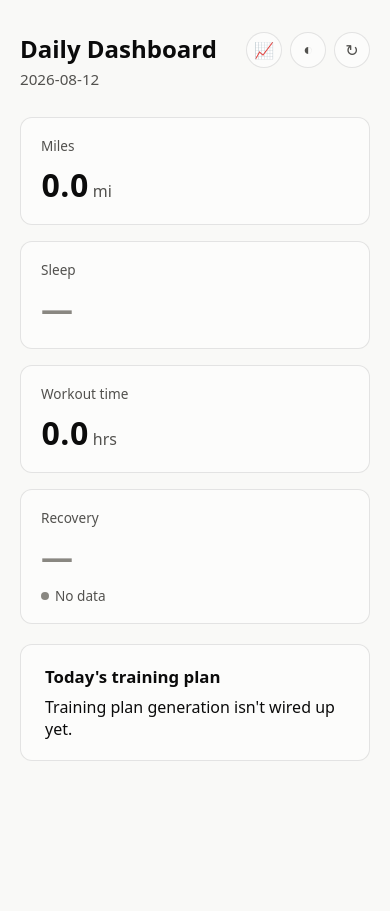
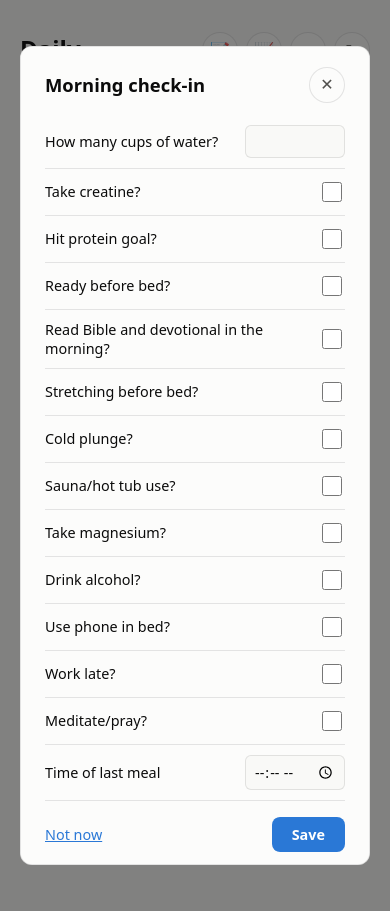
Before and after one commit to briantdav/personal-health-agent, a FastAPI app: page / in a window 390 px wide. Run offline with FastAPI, Linux system fonts and the light colour scheme; data that the repository does not hold is empty.

Commit message:
Add morning journal habit tracker as a dashboard modal
- src/journal/db.py: journal_entries table in the shared data/history.db
  (separate table from Garmin's daily_metrics, joinable by date later)
- src/web/journal.py: one QUESTIONS list (14 habits: water, creatine,
  protein goal, ready before bed, devotional, stretching, cold plunge,
  sauna/hot tub, magnesium, alcohol + drink count/time, phone in bed,
  work late, meditate/pray, last meal time) drives the form, submit
  parsing, and storage instead of hardcoding each field repeatedly
- dashboard.html: modal (not a separate page), auto-opens once/day
  until submitted or dismissed, reopens via a header icon, submits via
  fetch with no page reload
- requirements.txt: python-multipart, needed for request.form() parsing
- 16 new tests covering parsing, storage, and the FastAPI routes

Co-Authored-By: Claude Sonnet 5 <noreply@anthropic.com>

```diff
--- a/requirements.txt
+++ b/requirements.txt
@@ -8,3 +8,4 @@ fastapi
 uvicorn
 jinja2
 httpx
+python-multipart  # request.form() parsing, used by the journal submit route
--- a/src/web/app.py
+++ b/src/web/app.py
@@ -6,12 +6,15 @@ Run with: uvicorn src.web.app:app --reload
 from __future__ import annotations
 
 import json
+from datetime import date
 from pathlib import Path
 
 from fastapi import FastAPI, Request
+from fastapi.responses import JSONResponse
 from fastapi.staticfiles import StaticFiles
 from fastapi.templating import Jinja2Templates
 
+from src.web import journal
 from src.web.metrics import get_dashboard_metrics
 from src.web.trends import get_trends
 
@@ -25,7 +28,24 @@ templates = Jinja2Templates(directory=BASE_DIR / "templates")
 @app.get("/")
 def dashboard(request: Request):
     metrics = get_dashboard_metrics()
-    return templates.TemplateResponse(request, "dashboard.html", {"metrics": metrics})
+    return templates.TemplateResponse(
+        request,
+        "dashboard.html",
+        {
+            "metrics": metrics,
+            "journal_questions": journal.QUESTIONS,
+            "journal_values": journal.get_values(),
+            "journal_already_submitted": journal.already_submitted(),
+        },
+    )
+
+
+@app.post("/journal")
+async def journal_submit(request: Request):
+    form = dict(await request.form())
+    entry_date = form.pop("entry_date", None) or date.today().isoformat()
+    journal.save_entry(entry_date, form)
+    return JSONResponse({"ok": True, "date": entry_date})
 
 
 @app.get("/api/metrics")
--- /dev/null
+++ b/src/web/journal.py
@@ -0,0 +1,87 @@
+"""Morning journal habit tracker — one config list drives the modal form
+(rendered inside dashboard.html), the submit handler, and storage, instead
+of hardcoding ~14 near-identical fields in each place.
+"""
+
+from __future__ import annotations
+
+from dataclasses import dataclass
+from datetime import date as _date
+from typing import Any
+
+from src.journal import db
+
+
+@dataclass(frozen=True)
+class Question:
+    key: str
+    label: str
+    kind: str  # "bool" | "number" | "time"
+    show_if: str | None = None  # only meaningful when this other bool question is True
+
+
+QUESTIONS: list[Question] = [
+    Question("water_cups", "How many cups of water?", "number"),
+    Question("took_creatine", "Take creatine?", "bool"),
+    Question("hit_protein_goal", "Hit protein goal?", "bool"),
+    Question("ready_before_bed", "Ready before bed?", "bool"),
+    Question("read_devotional", "Read Bible and devotional in the morning?", "bool"),
+    Question("stretched_before_bed", "Stretching before bed?", "bool"),
+    Question("cold_plunge", "Cold plunge?", "bool"),
+    Question("sauna_or_hot_tub", "Sauna/hot tub use?", "bool"),
+    Question("took_magnesium", "Take magnesium?", "bool"),
+    Question("drank_alcohol", "Drink alcohol?", "bool"),
+    Question("drink_count", "How many drinks?", "number", show_if="drank_alcohol"),
+    Question("last_drink_time", "Time of last drink", "time", show_if="drank_alcohol"),
+    Question("used_phone_in_bed", "Use phone in bed?", "bool"),
+    Question("worked_late", "Work late?", "bool"),
+    Question("meditated_or_prayed", "Meditate/pray?", "bool"),
+    Question("last_meal_time", "Time of last meal", "time"),
+]
+
+BOOL_KEYS = {q.key for q in QUESTIONS if q.kind == "bool"}
+NUMBER_KEYS = {q.key for q in QUESTIONS if q.kind == "number"}
+TIME_KEYS = {q.key for q in QUESTIONS if q.kind == "time"}
+
+
+def parse_form(form: dict[str, str]) -> dict[str, Any]:
+    """Raw submitted form data -> typed values ready for storage.
+
+    HTML checkboxes only appear in form data when checked, so a bool
+    question's absence means False, not "unanswered" — the whole form is
+    always submitted as one unit, so every question gets an explicit value.
+    """
+    fields: dict[str, Any] = {}
+    for key in BOOL_KEYS:
+        fields[key] = 1 if key in form else 0
+
+    for key in NUMBER_KEYS:
+        raw = (form.get(key) or "").strip()
+        fields[key] = float(raw) if raw else None
+
+    for key in TIME_KEYS:
+        raw = (form.get(key) or "").strip()
+        fields[key] = raw or None
+
+    # Conditional fields only make sense when their parent is true —
+    # clear stale values otherwise (e.g. an old drink count left over
+    # from before today's entry was edited back to "no alcohol").
+    for q in QUESTIONS:
+        if q.show_if and not fields.get(q.show_if):
+            fields[q.key] = None
+
+    return fields
+
+
+def save_entry(entry_date: str, form: dict[str, str]) -> None:
+    db.save_entry(entry_date, **parse_form(form))
+
+
+def get_values(entry_date: str | None = None) -> dict[str, Any]:
+    """Existing values for the form, or all-blank defaults for a fresh entry."""
+    existing = db.get_entry(entry_date or _date.today().isoformat()) or {}
+    return {q.key: existing.get(q.key) for q in QUESTIONS}
+
+
+def already_submitted(entry_date: str | None = None) -> bool:
+    return db.get_entry(entry_date or _date.today().isoformat()) is not None
--- a/src/web/static/style.css
+++ b/src/web/static/style.css
@@ -112,6 +112,115 @@ body {
   justify-content: center;
   text-decoration: none;
   color: inherit;
+}
+
+/* --- Morning journal modal --- */
+
+.modal-overlay {
+  display: flex;
+  align-items: center;
+  justify-content: center;
+  position: fixed;
+  inset: 0;
+  padding: 20px;
+  background: rgba(11, 11, 11, 0.5);
+  z-index: 100;
+}
+
+.modal-overlay[hidden] {
+  display: none;
+}
+
+.modal {
+  width: 100%;
+  max-width: 460px;
+  max-height: 90vh;
+  overflow-y: auto;
+  background: var(--surface-1);
+  border: 1px solid var(--border);
+  border-radius: 12px;
+  padding: 20px 24px;
+}
+
+.modal-header {
+  display: flex;
+  align-items: center;
+  justify-content: space-between;
+  margin-bottom: 12px;
+}
+
+.modal-header h2 {
+  margin: 0;
+  font-size: 1.15rem;
+  font-weight: 600;
+}
+
+.habit-list {
+  display: flex;
+  flex-direction: column;
+}
+
+.habit-row {
+  display: flex;
+  align-items: center;
+  justify-content: space-between;
+  gap: 16px;
+  padding: 10px 0;
+  border-bottom: 1px solid var(--border);
+}
+
+.habit-row[hidden] {
+  display: none;
+}
+
+.habit-row[data-show-if] {
+  padding-left: 16px;
+}
+
+.habit-row label {
+  font-size: 0.9rem;
+  color: var(--text-primary);
+}
+
+.habit-row input[type="checkbox"] {
+  width: 20px;
+  height: 20px;
+  flex: none;
+  accent-color: var(--accent);
+}
+
+.habit-row input[type="number"],
+.habit-row input[type="time"] {
+  width: 100px;
+  flex: none;
+  padding: 6px 8px;
+  border: 1px solid var(--border);
+  border-radius: 6px;
+  background: var(--page-plane);
+  color: var(--text-primary);
+  font-family: inherit;
+  font-size: 0.9rem;
+}
+
+.modal-actions {
+  display: flex;
+  align-items: center;
+  justify-content: space-between;
+  gap: 12px;
+  margin-top: 16px;
+}
+
+.primary-button {
+  appearance: none;
+  border: none;
+  border-radius: 8px;
+  background: var(--accent);
+  color: #ffffff;
+  font-family: inherit;
+  font-size: 0.9rem;
+  font-weight: 600;
+  padding: 8px 20px;
+  cursor: pointer;
 }
 
 /* --- Filters (trends page) --- */
--- a/src/web/templates/dashboard.html
+++ b/src/web/templates/dashboard.html
@@ -14,6 +14,7 @@
         <p class="page-date">{{ metrics.date }}</p>
       </div>
       <div class="header-actions">
+        <button id="journal-open" class="icon-button" type="button" aria-label="Morning journal">📝</button>
         <a class="icon-button icon-button--link" href="/trends" aria-label="Trends">📈</a>
         <button id="theme-toggle" class="icon-button" type="button" aria-label="Toggle theme">◐</button>
         <button id="refresh" class="icon-button" type="button" aria-label="Refresh">↻</button>
@@ -67,6 +68,90 @@
     </section>
   </div>
 
+  <div id="journal-modal" class="modal-overlay" hidden>
+    <div class="modal" role="dialog" aria-modal="true" aria-labelledby="journal-title">
+      <div class="modal-header">
+        <h2 id="journal-title">Morning check-in</h2>
+        <button id="journal-close" class="icon-button" type="button" aria-label="Close">✕</button>
+      </div>
+      <form id="journal-form">
+        <input type="hidden" name="entry_date" value="{{ metrics.date }}" />
+        <div class="habit-list">
+          {% for q in journal_questions %}
+            <div class="habit-row" data-key="{{ q.key }}"{% if q.show_if %} data-show-if="{{ q.show_if }}"{% endif %}>
+              <label for="field-{{ q.key }}">{{ q.label }}</label>
+              {% if q.kind == "bool" %}
+                <input type="checkbox" id="field-{{ q.key }}" name="{{ q.key }}" {{ "checked" if journal_values[q.key] }} />
+              {% elif q.kind == "number" %}
+                <input type="number" id="field-{{ q.key }}" name="{{ q.key }}" step="0.5" min="0" inputmode="decimal"
+                       value="{{ journal_values[q.key] if journal_values[q.key] is not none else '' }}" />
+              {% elif q.kind == "time" %}
+                <input type="time" id="field-{{ q.key }}" name="{{ q.key }}" value="{{ journal_values[q.key] or '' }}" />
+              {% endif %}
+            </div>
+          {% endfor %}
+        </div>
+        <div class="modal-actions">
+          <button type="button" id="journal-dismiss" class="link-button">Not now</button>
+          <span id="journal-saved-note" class="page-date" hidden>Saved</span>
+          <button type="submit" class="primary-button">Save</button>
+        </div>
+      </form>
+    </div>
+  </div>
+
+  <script>
+    (function () {
+      const modal = document.getElementById("journal-modal");
+      const form = document.getElementById("journal-form");
+      const savedNote = document.getElementById("journal-saved-note");
+      const entryDate = form.entry_date.value;
+      const dismissKey = `journal-dismissed-${entryDate}`;
+
+      const openModal = () => { modal.hidden = false; };
+      const closeModal = () => { modal.hidden = true; };
+
+      document.getElementById("journal-open").addEventListener("click", openModal);
+      document.getElementById("journal-close").addEventListener("click", closeModal);
+      document.getElementById("journal-dismiss").addEventListener("click", () => {
+        localStorage.setItem(dismissKey, "1");
+        closeModal();
+      });
+
+      // Conditional rows (drink count / time of last drink only matter if
+      // "Drink alcohol?" is checked) — wire up show/hide per parent key.
+      const parentKeys = new Set(
+        Array.from(form.querySelectorAll("[data-show-if]")).map((row) => row.dataset.showIf)
+      );
+      parentKeys.forEach((parentKey) => {
+        const parentInput = form.querySelector(`[name="${parentKey}"]`);
+        if (!parentInput) return;
+        const dependents = form.querySelectorAll(`[data-show-if="${parentKey}"]`);
+        const sync = () => dependents.forEach((row) => { row.hidden = !parentInput.checked; });
+        parentInput.addEventListener("change", sync);
+        sync();
+      });
+
+      form.addEventListener("submit", async (evt) => {
+        evt.preventDefault();
+        const response = await fetch("/journal", { method: "POST", body: new FormData(form) });
+        if (response.ok) {
+          localStorage.setItem(dismissKey, "1");
+          savedNote.hidden = false;
+          setTimeout(() => {
+            savedNote.hidden = true;
+            closeModal();
+          }, 700);
+        }
+      });
+
+      const alreadySubmitted = {{ "true" if journal_already_submitted else "false" }};
+      if (!alreadySubmitted && !localStorage.getItem(dismissKey)) {
+        openModal();
+      }
+    })();
+  </script>
+
   <script>
     const root = document.documentElement;
     const stored = localStorage.getItem("theme");
```
Also changed, not shown: CLAUDE.md (+8 -6 lines), src/journal/db.py (added, +90 -0 lines), tests/test_app.py (+57 -2 lines), tests/test_journal.py (added, +96 -0 lines), tests/test_journal_db.py (added, +42 -0 lines), src/journal/__init__.py (added).
